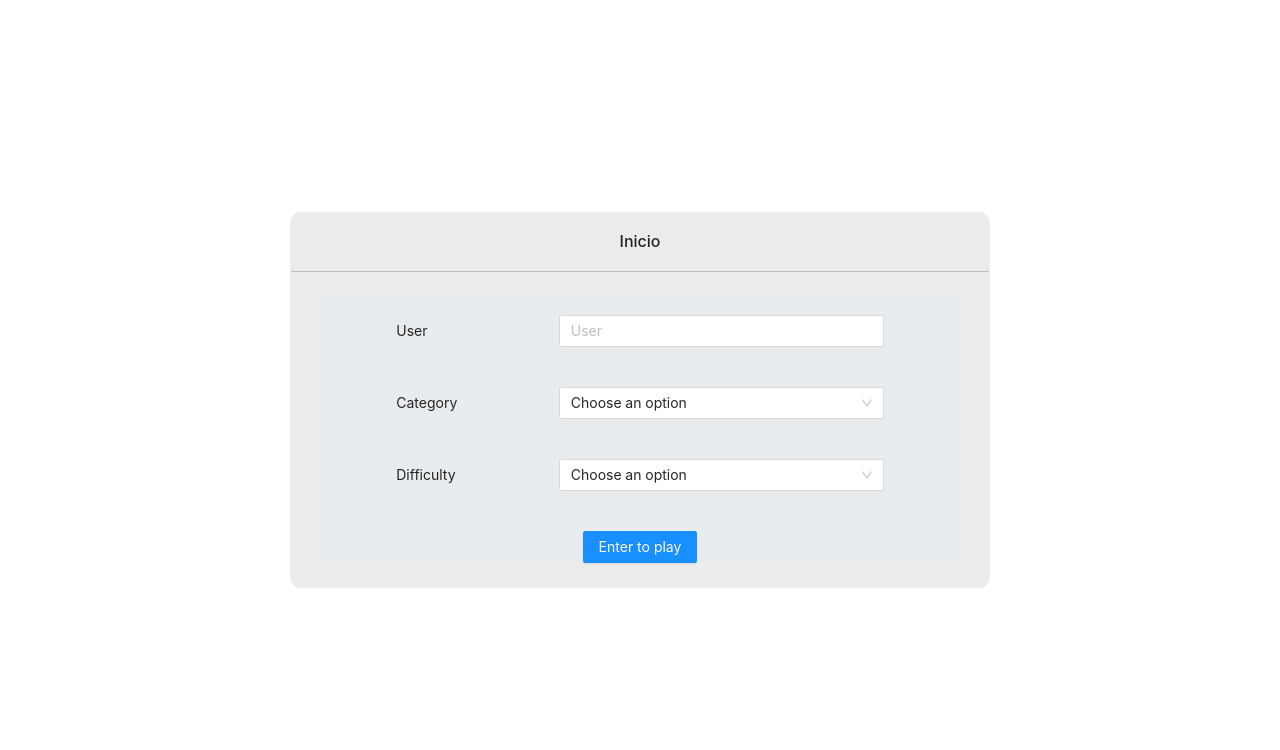
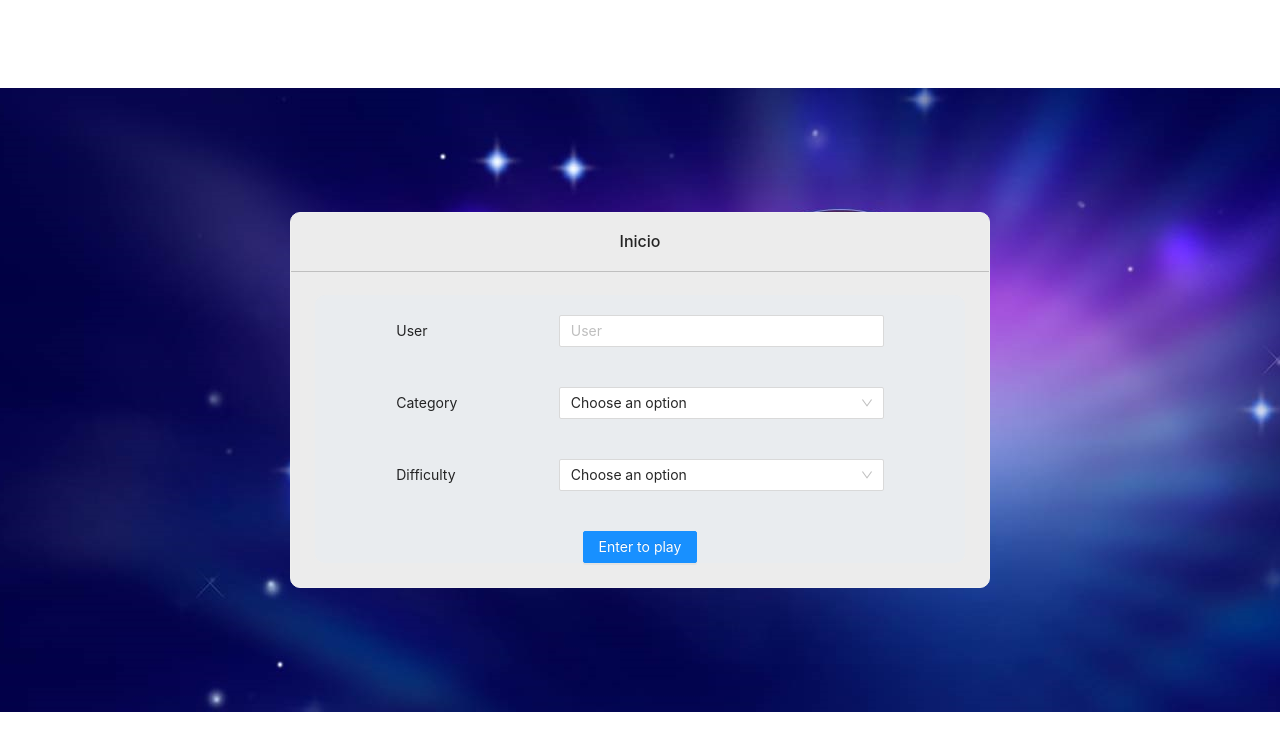
Before and after one commit to CristianGomezO/Taller2-CES4, a React (Create React App) app: page / in a window 1280 px wide. Shown: the top 750 px of the page. Built offline with nearby package versions, Linux system fonts and the light colour scheme.

Commit message:
se cambia el background en el login

```diff
--- a/src/css/App.css
+++ b/src/css/App.css
@@ -4,6 +4,11 @@
   display: flex;
   justify-content: center;
   align-items: center;
+  background-image: url('/src/assets/images/millionaire_.jpg');
+  background-repeat: no-repeat;
+  background-attachment: fixed;
+  background-position: center;
+  opacity: 0.7,
 }
 
 .w100vh {
```
Also changed, not shown: src/assets/images/millionaire_.jpg (added).
